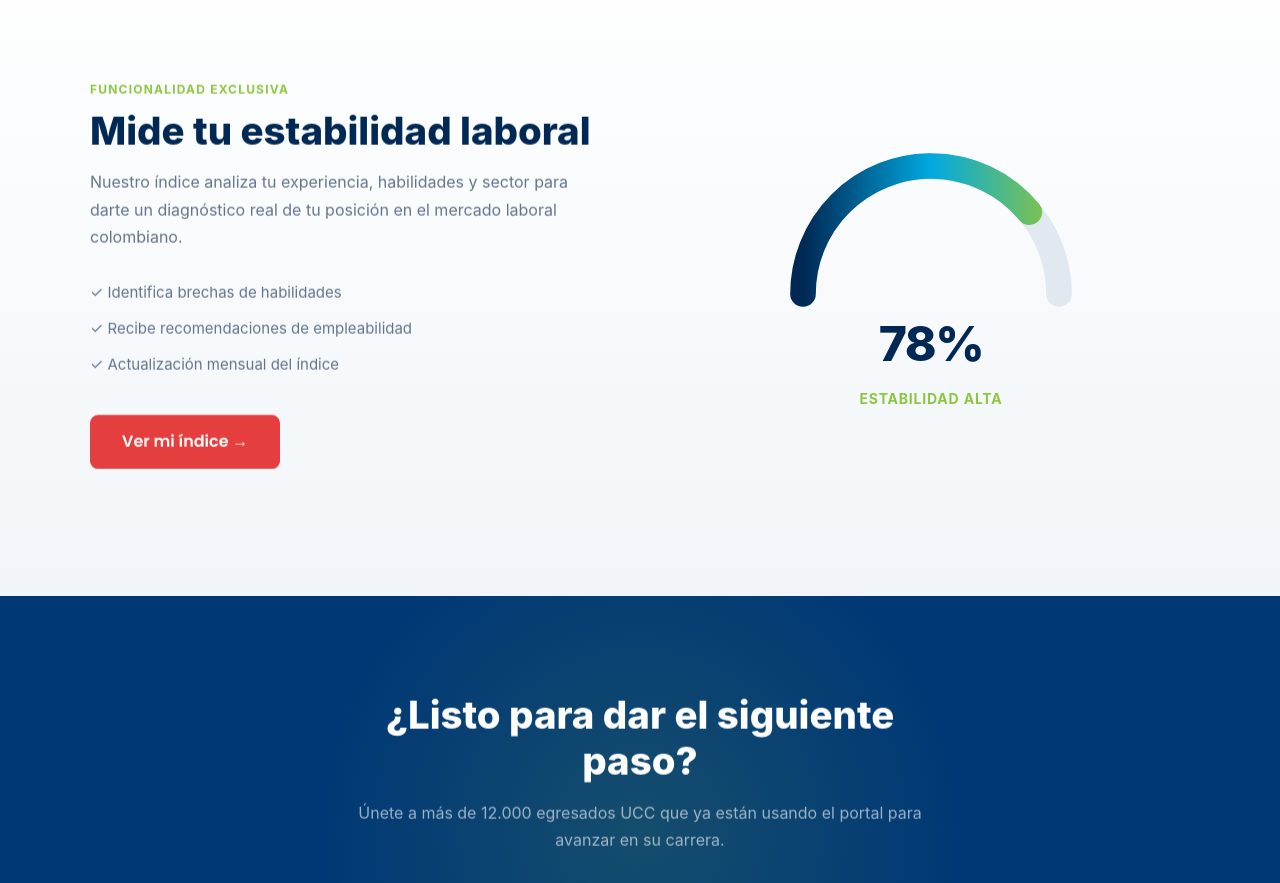
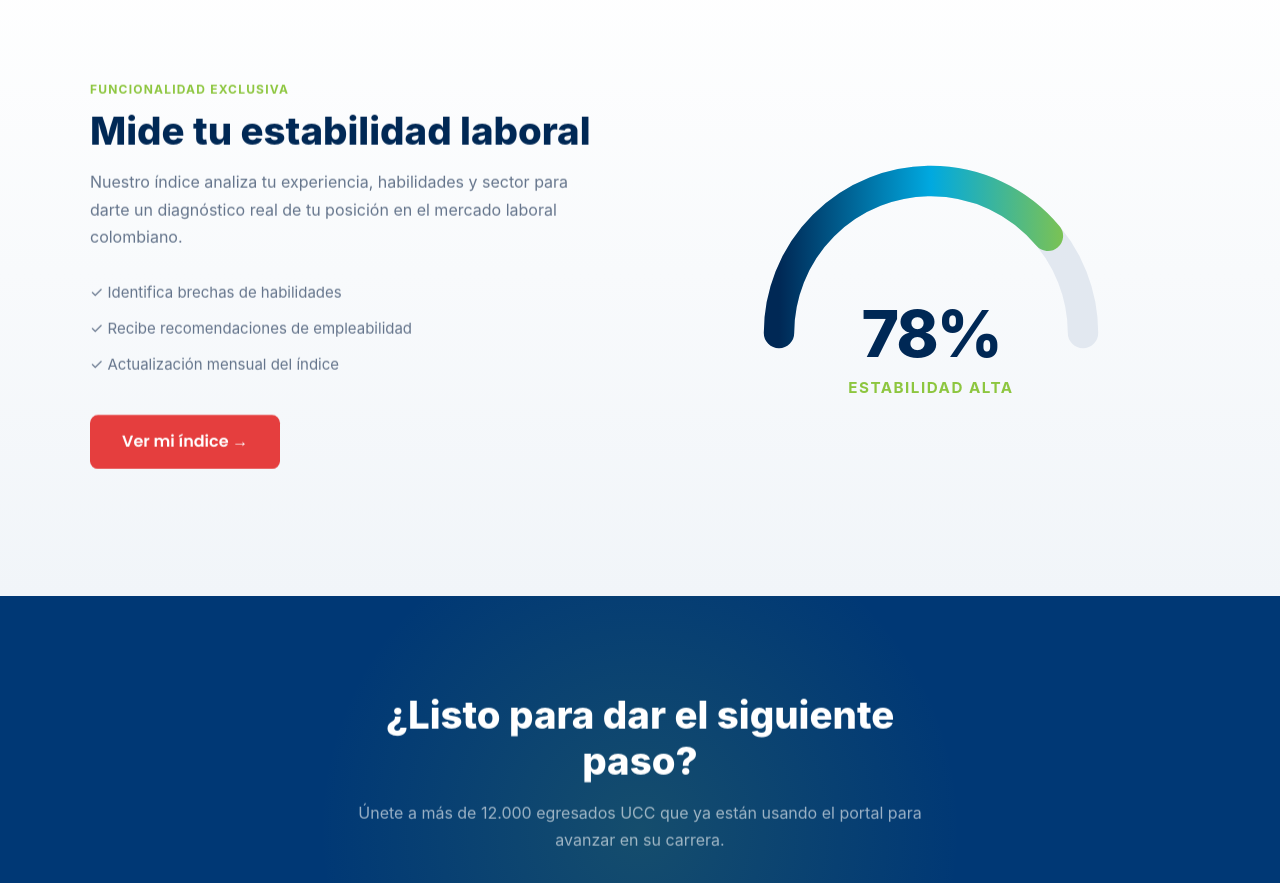
Before and after one commit to Andres0606/proyecto-ia, a Next.js app in the folder Front/: page /Components in a window 1280 px wide. Shown: the part 2220-3103 px from the top of the page. Built offline with nearby package versions, Linux system fonts and the light colour scheme.

Commit message:
arreglo estatico

```diff
--- a/Front/app/css/Inicio/inicio.css
+++ b/Front/app/css/Inicio/inicio.css
@@ -589,29 +589,31 @@ body {
   position: relative;
   text-align: center;
   width: 100%;
-  max-width: 320px;
+  max-width: 380px;
 }
 
 .gauge-svg {
   width: 100%;
-  max-width: 320px;
+  max-width: 380px;
+  display: block;
 }
 
 .gauge-value {
-  font-size: 3rem;
+  font-size: 4rem;
   font-weight: 800;
   color: var(--ucc-navy);
-  margin-top: -12px;
-  letter-spacing: -1.5px;
+  margin-top: -50px;
+  letter-spacing: -2px;
+  line-height: 1;
 }
 
 .gauge-label {
-  font-size: 14px;
+  font-size: 0.95rem;
   color: var(--ucc-green);
-  margin-top: 6px;
+  margin-top: 10px;
   font-weight: 700;
   text-transform: uppercase;
-  letter-spacing: 0.8px;
+  letter-spacing: 1.5px;
 }
 
 .estabilidad__items {
```
